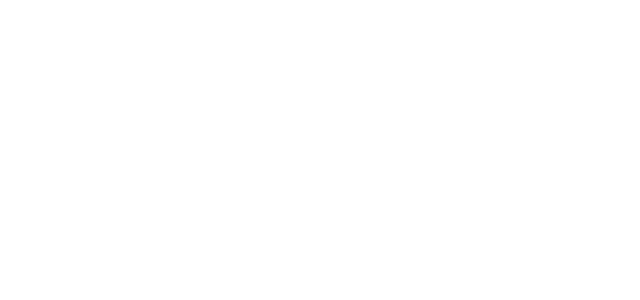
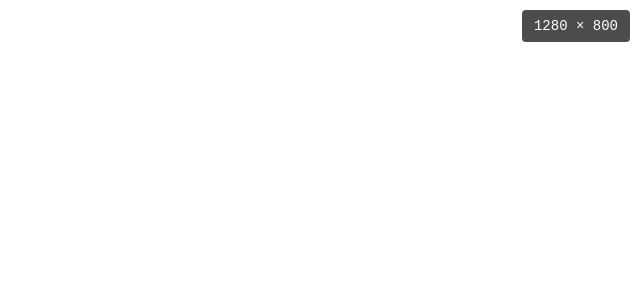
Before and after one commit to nazarethsamuel36-max/bible-dock-, a Next.js app: page /presentation in a window 1280 px wide. Shown: the top 300 px of the page, without its empty margins (640-1280 px from the left). Built offline with nearby package versions, Linux system fonts and the light colour scheme.

Commit message:
Add viewport dimension display for OBS sizing

```diff
--- a/app/presentation/page.tsx
+++ b/app/presentation/page.tsx
@@ -230,12 +230,43 @@
 
   const reference = activeVerse ? `${activeVerse.book} ${activeVerse.chapter}:${activeVerse.verse}` : '';
   const currentSlide = renderedSlides[currentSlideIndex] || null;
+  const [dimensions, setDimensions] = useState({ width: 0, height: 0 });
+
+  // Track viewport dimensions
+  useEffect(() => {
+    const updateDimensions = () => {
+      setDimensions({
+        width: window.innerWidth,
+        height: window.innerHeight
+      });
+    };
+    updateDimensions();
+    window.addEventListener('resize', updateDimensions);
+    return () => window.removeEventListener('resize', updateDimensions);
+  }, []);
 
   return (
     <div
       ref={canvasRef}
       className={`presentation-canvas-container ${isBanner ? 'banner-mode' : ''}`}
     >
+      {/* Dimension display for OBS sizing */}
+      <div style={{
+        position: 'fixed',
+        top: '10px',
+        right: '10px',
+        background: 'rgba(0, 0, 0, 0.7)',
+        color: '#fff',
+        padding: '8px 12px',
+        borderRadius: '4px',
+        fontSize: '14px',
+        fontFamily: 'monospace',
+        zIndex: 1000,
+        pointerEvents: 'none'
+      }}>
+        {dimensions.width} × {dimensions.height}
+      </div>
+
       {/* Background Image (Rendered only if ?preview=true parameter is set, otherwise transparent for OBS keying) */}
       {isPreview && (
         <>
```
